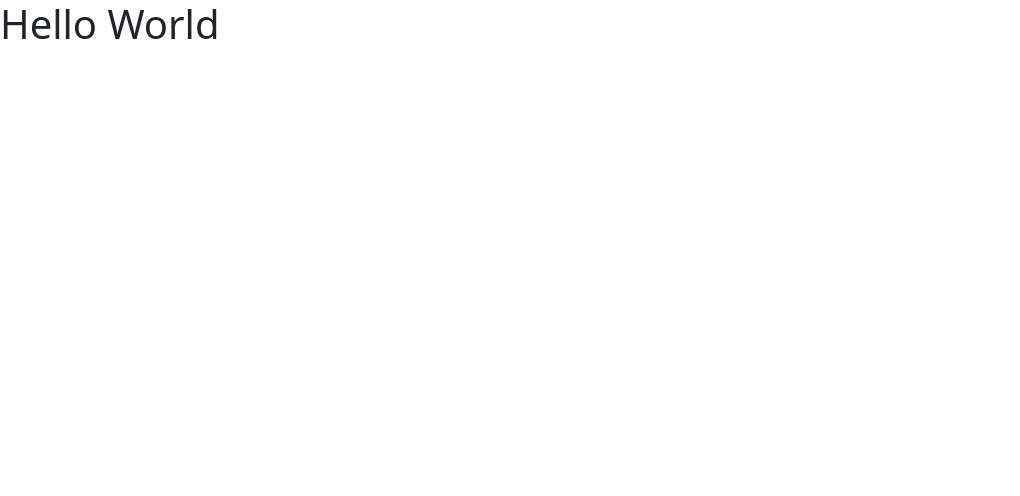
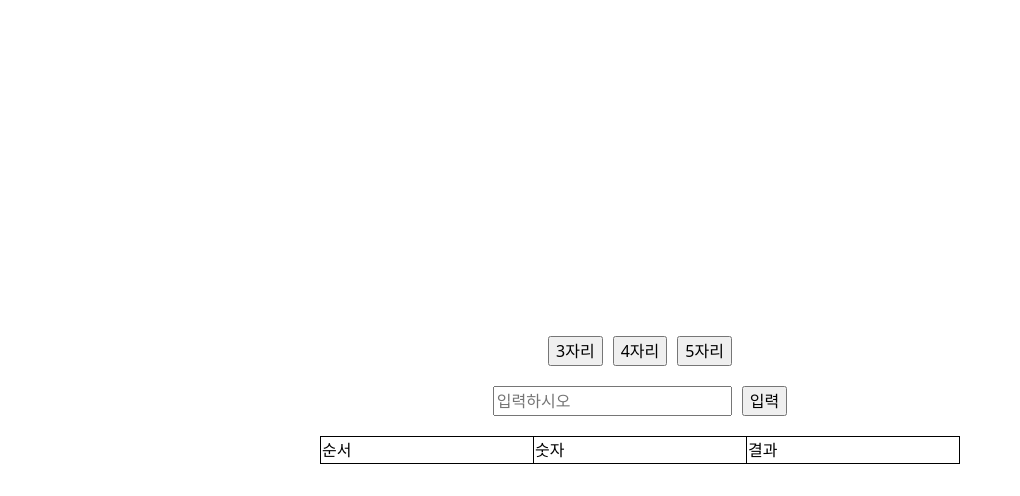
Before and after one commit to DohunKim-kim/temp-repo, a plain HTML site: page baseball game/main.html in a window 1280 px wide. Shown: the whole page, without its empty margins (0-1020 px from the left). Drawn offline with nearby package versions, Linux system fonts and the light colour scheme.

Commit message:
야구 게임

```diff
--- a/bulls and cows/main.html
+++ b/baseball game/main.html
@@ -3,12 +3,30 @@
   <head>
     <meta charset="utf-8">
     <meta name="viewport" content="width=device-width, initial-scale=1">
-    <title>Bulls and Cows</title>
+    <title>Baseball game</title>
     <link href="https://cdn.jsdelivr.net/npm/bootstrap@5.3.0-alpha2/dist/css/bootstrap.min.css" rel="stylesheet" integrity="sha384-aFq/bzH65dt+w6FI2ooMVUpc+21e0SRygnTpmBvdBgSdnuTN7QbdgL+OapgHtvPp" crossorigin="anonymous">
     <link rel="stylesheet" href="style.css">
   </head>
   <body>
-    <h1>Hello World</h1>
+    <div class="content">
+      <div class="btn-group">
+        <input type="button" value="3자리" onclick="test(this.value)">
+        <input type="button" value="4자리" onclick="test(this.value)">
+        <input type="button" value="5자리" onclick="test(this.value)">
+      </div>
+      <div class="num-input">
+        <input type="text" placeholder="입력하시오" class="num">
+        <input type="button" value="입력" onclick="addVal()">
+      </div>
+      <div class="table">
+        <table class="game-table" border="1">
+          <tr>
+            <td>순서</td><td>숫자</td><td>결과</td>
+          </tr>
+        </table>
+      </div>
+    </div>
+    <script src="main.js"></script>
     <script src="https://cdn.jsdelivr.net/npm/bootstrap@5.3.0-alpha2/dist/js/bootstrap.bundle.min.js" integrity="sha384-qKXV1j0HvMUeCBQ+QVp7JcfGl760yU08IQ+GpUo5hlbpg51QRiuqHAJz8+BrxE/N" crossorigin="anonymous"></script>
     <script src="https://cdn.jsdelivr.net/npm/@popperjs/core@2.11.6/dist/umd/popper.min.js" integrity="sha384-oBqDVmMz9ATKxIep9tiCxS/Z9fNfEXiDAYTujMAeBAsjFuCZSmKbSSUnQlmh/jp3" crossorigin="anonymous"></script>
     <script src="https://cdn.jsdelivr.net/npm/bootstrap@5.3.0-alpha2/dist/js/bootstrap.min.js" integrity="sha384-heAjqF+bCxXpCWLa6Zhcp4fu20XoNIA98ecBC1YkdXhszjoejr5y9Q77hIrv8R9i" crossorigin="anonymous"></script>
--- /dev/null
+++ b/baseball game/main.js
@@ -0,0 +1,59 @@
+// 야구 게임
+// 룰: 입력받은 숫자의 B: , S: 값을 알려준다.
+// 버튼 누르면 정답값이 결정 됨
+
+let ans;
+function test(val){
+    if(val === "3자리"){
+        ans = 159;
+    } else if(val === "4자리"){
+        ans = 3806;
+    } else if(val === "5자리"){
+        ans = 40186;
+    }
+    console.log(ans);
+}
+
+let i = 1;
+function addVal(){
+    const num = document.querySelector(".num");
+    const gameTable = document.querySelector(".game-table");
+    const newRow = gameTable.insertRow();
+
+    const turn = newRow.insertCell(0);
+    const number = newRow.insertCell(1);
+    const result = newRow.insertCell(2);
+
+    let val = game(ans)
+    let strAns = ans.toString();
+
+    turn.innerText = `${i++}`;
+    number.innerText = `${num.value}`
+    if(val[1] === strAns.length){
+        result.innerText = `O.K.`
+    } else{
+        result.innerText = `B: ${val[0]}, S: ${val[1]}`;
+    }
+}
+
+
+function game(ans){
+    const num = document.querySelector(".num").value;
+    const strAns = ans.toString();
+    const strNum = num.toString();
+    let k = 0;
+    let result = [0, 0];
+    while(k < strAns.length){
+        if(strAns[k] === strNum[k]){
+            result[1] += 1;
+        } else{
+            for(let j of strAns){
+                if(j === strNum[k]){
+                    result[0] += 1;
+                }
+            }
+        }
+        k += 1;
+    }
+    return result;
+}
--- /dev/null
+++ b/baseball game/style.css
@@ -0,0 +1,28 @@
+.content{
+    display: flex;
+    flex-direction: column;
+    justify-content: center;
+    align-items: center;
+    min-height: 100vh;
+}
+
+.btn-group, .num-input, .table{
+    display: flex;
+    justify-content: center;
+    align-items: center;
+    margin: 10px;
+}
+
+table{
+    width: 50%;
+    border: 1px solid black;
+}
+
+th, td{
+    border: 1px solid black;
+}
+
+div input{
+    margin-left: 5px;
+    margin-right: 5px;
+}
```
Also changed, not shown: bulls and cows/main.js (deleted), bulls and cows/style.css (deleted).
